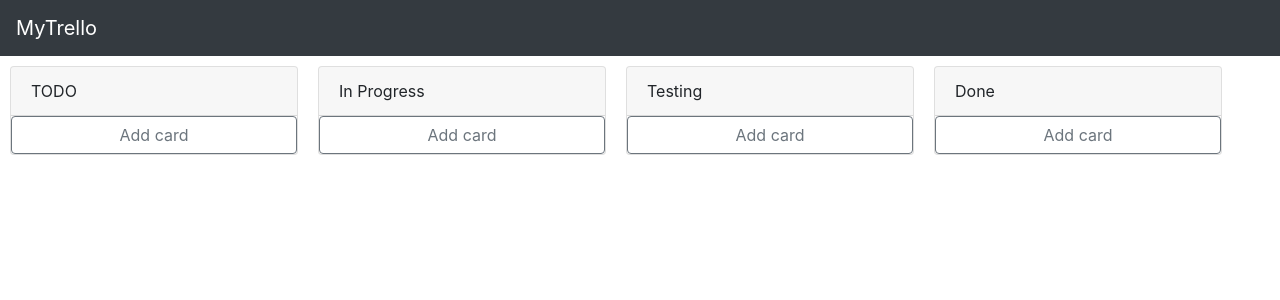
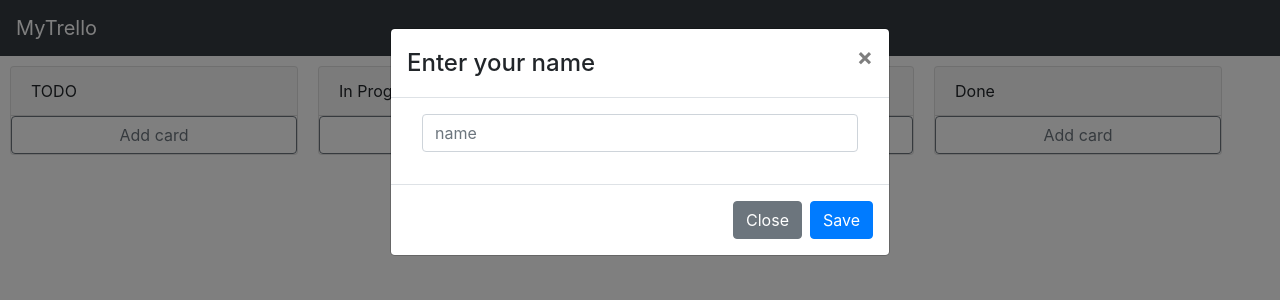
Before and after one commit to Dudaev/trello, a React (Create React App) app: page / in a window 1280 px wide. Shown: the top 300 px of the page. Built offline with nearby package versions, Linux system fonts and the light colour scheme.

Commit message:
added login

```diff
--- a/src/App.js
+++ b/src/App.js
@@ -3,7 +3,7 @@ import './App.css';
 import 'bootstrap/dist/css/bootstrap.min.css';
 import Nav from "./components/Nav/Nav";
 import Board from "./components/Board/Board";
-import Login from "./components/Login/Login";
+
 
 
 function App(props) {
@@ -11,7 +11,6 @@ function App(props) {
     <div className="App">
         <Nav/>
         <Board BoardPage={props.state.BoardPage}/>
-        {/*<Login/>*/}
     </div>
 
   );
--- a/src/components/Board/Board.jsx
+++ b/src/components/Board/Board.jsx
@@ -2,6 +2,7 @@ import React, {useState} from 'react';
 import s from './Board.module.css';
 import ListComposerContainer from "./ListComposerContainer/ListComposerContainer";
 import Lists from "./Lists/Lists";
+import Login from "./Login/Login";
 
 function Board() {
     let dataLists
@@ -16,50 +17,6 @@ function Board() {
         dataCards = JSON.parse(localStorage.getItem('cards'))
     } else {
         dataCards = []
-            // [
-            //     {
-            //         id: 0,
-            //         authorID: 0,
-            //         listsID: 0,
-            //         name: 'Первая TODO карточка',
-            //         description: "Тестовая карточка",
-            //     },
-            //     {
-            //         id: 1,
-            //         authorID: 0,
-            //         listsID: 0,
-            //         name: 'Вторая TODO карточка',
-            //         description: "Вторая тестовая карточка",
-            //     },
-            //     {
-            //         id: 2,
-            //         authorID: 0,
-            //         listsID: 1,
-            //         name: 'Первая In Progress карточка',
-            //         description: "Тестовая карточка",
-            //     },
-            //     {
-            //         id: 3,
-            //         authorID: 0,
-            //         listsID: 1,
-            //         name: 'Вторая In Progress карточка',
-            //         description: "Тестовая карточка",
-            //     },
-            //     {
-            //         id: 4,
-            //         authorID: 0,
-            //         listsID: 2,
-            //         name: 'Первая Testing карточка',
-            //         description: "Тестовая карточка",
-            //     },
-            //     {
-            //         id: 5,
-            //         authorID: 0,
-            //         listsID: 3,
-            //         name: 'Первая Done карточка',
-            //         description: "Тестовая карточка",
-            //     }
-            // ]
     }
 
     let dataComments
@@ -67,56 +24,18 @@ function Board() {
         dataComments = JSON.parse(localStorage.getItem('comments'))
     } else {
         dataComments = []
-        // [
-        //     {
-        //         id: 0,
-        //         authorID: 0,
-        //         listsID: 0,
-        //         name: 'Первая TODO карточка',
-        //         description: "Тестовая карточка",
-        //     },
-        //     {
-        //         id: 1,
-        //         authorID: 0,
-        //         listsID: 0,
-        //         name: 'Вторая TODO карточка',
-        //         description: "Вторая тестовая карточка",
-        //     },
-        //     {
-        //         id: 2,
-        //         authorID: 0,
-        //         listsID: 1,
-        //         name: 'Первая In Progress карточка',
-        //         description: "Тестовая карточка",
-        //     },
-        //     {
-        //         id: 3,
-        //         authorID: 0,
-        //         listsID: 1,
-        //         name: 'Вторая In Progress карточка',
-        //         description: "Тестовая карточка",
-        //     },
-        //     {
-        //         id: 4,
-        //         authorID: 0,
-        //         listsID: 2,
-        //         name: 'Первая Testing карточка',
-        //         description: "Тестовая карточка",
-        //     },
-        //     {
-        //         id: 5,
-        //         authorID: 0,
-        //         listsID: 3,
-        //         name: 'Первая Done карточка',
-        //         description: "Тестовая карточка",
-        //     }
-        // ]
     }
 
+    let dataAuthor
+    if (localStorage.getItem('author')) {
+        dataAuthor = JSON.parse(localStorage.getItem('author'))
+    } else {
+        dataAuthor = ''
+    }
     const [lists, setLists] = useState(dataLists);
     const [cards, setCards] = useState(dataCards);
     const [comments, setComments] = useState(dataComments);
-
+    const [author, setAuthor] = useState(dataAuthor);
 
     // const addListItem = newItem => {
     //     localStorage.setItem('lists', JSON.stringify([...lists, newItem]))
@@ -182,6 +101,10 @@ function Board() {
         setComments(JSON.parse(localStorage.getItem('comments')))
     }
 
+    const handleAddAuthor = (newAuthor) => {
+        localStorage.setItem('author', JSON.stringify(newAuthor))
+        setAuthor(JSON.parse(localStorage.getItem('author'))  )
+    }
 
     return (
         <div>
@@ -196,6 +119,7 @@ function Board() {
                        handleAddComment={handleAddComment}
                        handleRemoveComment={handleRemoveComment}
                        handleUpdateComment={handleUpdateComment}
+                       author={author}
                 />
                 <div>
                     {/*<ListComposerContainer  addListItem={addListItem}*/}
@@ -203,6 +127,10 @@ function Board() {
                     {/*                        id={lists.length}/>*/}
                 </div>
             </div>
+            {
+                dataAuthor === '' && <Login handleAddAuthor={handleAddAuthor} author={author}/>
+            }
+
         </div>
     );
 }
--- a/src/components/Board/Lists/List/CardComposerContainer/CardComposerContainer.jsx
+++ b/src/components/Board/Lists/List/CardComposerContainer/CardComposerContainer.jsx
@@ -26,7 +26,7 @@ const CardComposerContainer = (props) => {
 
         props.addCardItem({
             id: i,
-            authorID: 0,
+            authorID: props.author,
             listsID: props.idList,
             name: title,
             description: "",
--- a/src/components/Board/Lists/List/Cards/Cards.jsx
+++ b/src/components/Board/Lists/List/Cards/Cards.jsx
@@ -4,12 +4,12 @@ import MyCard from "./MyCard/MyCard";
 const Cards = (props) => {
 
     const newCards = props.dataCards.filter((elem) => elem.listsID === props.idList);
-
     const cardsElements = newCards.map(function (c) {
         const Comments = props.dataComments.filter((com) => com.cardsID === c.id);
             return <MyCard key={c.id}
                            cardId={c.id}
                            name={c.name}
+                           author={c.authorID}
                            CardDescription={c.description}
                            nameList={props.nameList}
                            comment={Comments}
--- a/src/components/Board/Lists/List/Cards/MyCard/CardDetailWindow/CardDetailWindow.jsx
+++ b/src/components/Board/Lists/List/Cards/MyCard/CardDetailWindow/CardDetailWindow.jsx
@@ -37,6 +37,7 @@ function CardDetailWindow(props) {
                         body={comments.body}
                         handleRemoveComment={props.handleRemoveComment}
                         handleUpdateComment={ props.handleUpdateComment}
+                        author={props.author}
         />
     })
 
@@ -49,7 +50,7 @@ function CardDetailWindow(props) {
 
                 <Modal.Body>
                     <div><b>in list</b> {props.nameList}</div>
-                    <div><b>Author</b> AuthorName</div>
+                    <div><b>Author</b> {props.author}</div>
                     <div><b>Description</b></div>
 
                     <Description cardId={props.cardId}
--- a/src/components/Board/Lists/List/Cards/MyCard/CardDetailWindow/Comment/Comment.jsx
+++ b/src/components/Board/Lists/List/Cards/MyCard/CardDetailWindow/Comment/Comment.jsx
@@ -17,7 +17,7 @@ const Comment = (props) => {
 
     return (
         <div className={s.comment} key={props.id}>
-            <div>AuthorName</div>
+            <div><b>{props.author}</b></div>
             {
                 !visible && <div >
                     {props.body}
--- a/src/components/Board/Lists/List/Cards/MyCard/MyCard.jsx
+++ b/src/components/Board/Lists/List/Cards/MyCard/MyCard.jsx
@@ -37,6 +37,7 @@ class MyCard extends React.Component {
                                                  cardName={name}
                                                  nameList={nameList}
                                                  cardId={this.props.cardId}
+                                                 author={this.props.author}
                                                  handleAddDescription={this.props.handleAddDescription}
                                                  CardDescription={this.props.CardDescription}
                                                  comments={this.props.comment}
--- a/src/components/Board/Lists/List/List.jsx
+++ b/src/components/Board/Lists/List/List.jsx
@@ -22,6 +22,7 @@ function List(props) {
                 <CardComposerContainer addCardItem={props.addCardItem}
                                        idList={props.listId}
                                        dataCards={props.dataCards}
+                                       author={props.author}
                 />
             </Card>
         </div>
--- a/src/components/Board/Lists/Lists.jsx
+++ b/src/components/Board/Lists/Lists.jsx
@@ -17,6 +17,7 @@ const Lists = (props) => {
                      handleAddComment={props.handleAddComment}
                      handleRemoveComment={props.handleRemoveComment}
                      handleUpdateComment={props.handleUpdateComment}
+                     author={props.author}
         />
     });
     return (
--- a/src/components/Login/Login.jsx
+++ b/src/components/Board/Login/Login.jsx
@@ -1,16 +1,18 @@
-import React, {Component} from 'react';
+import React, {useState} from 'react';
 import {Button, Col, Form, Modal} from "react-bootstrap";
 
-class Login extends Component {
-    state = {
-        visible: true,
+const Login = (props) => {
+    const [visible, setVisible] = useState(true);
+    const [name, setName] = useState(props.author);
+
+    const handleClosingWindow = () => {
+        setVisible(false )
     }
-    handleClosingWindow = (e) => {
-        e.preventDefault()
-        this.setState({ visible: false })
+    const setNewAuthor = () => {
+        props.handleAddAuthor(name)
+        setVisible(false )
     }
-    render() {
-        const { visible } = this.state
+
         return (
             <div>
                 <Modal show={visible} >
@@ -20,15 +22,20 @@ class Login extends Component {
                     <Modal.Body>
                         <Form>
                             <Form.Group as={Col} controlId="formGridState">
-                                <Form.Control type="text" placeholder="name" />
+                                <Form.Control
+                                    value={name}
+                                    type="text"
+                                    placeholder="name"
+                                    onChange={(e) => setName(e.target.value)}
+                                />
                             </Form.Group>
                         </Form>
                     </Modal.Body>
                     <Modal.Footer>
-                        <Button onClick={ this.handleClosingWindow } variant="secondary" >
+                        <Button onClick={ handleClosingWindow } variant="secondary" >
                             Close
                         </Button>
-                        <Button variant="primary" >
+                        <Button onClick={setNewAuthor} variant="primary" >
                             Save
                         </Button>
                     </Modal.Footer>
@@ -36,6 +43,6 @@ class Login extends Component {
             </div>
         );
     }
-}
+
 
 export default Login;
```
